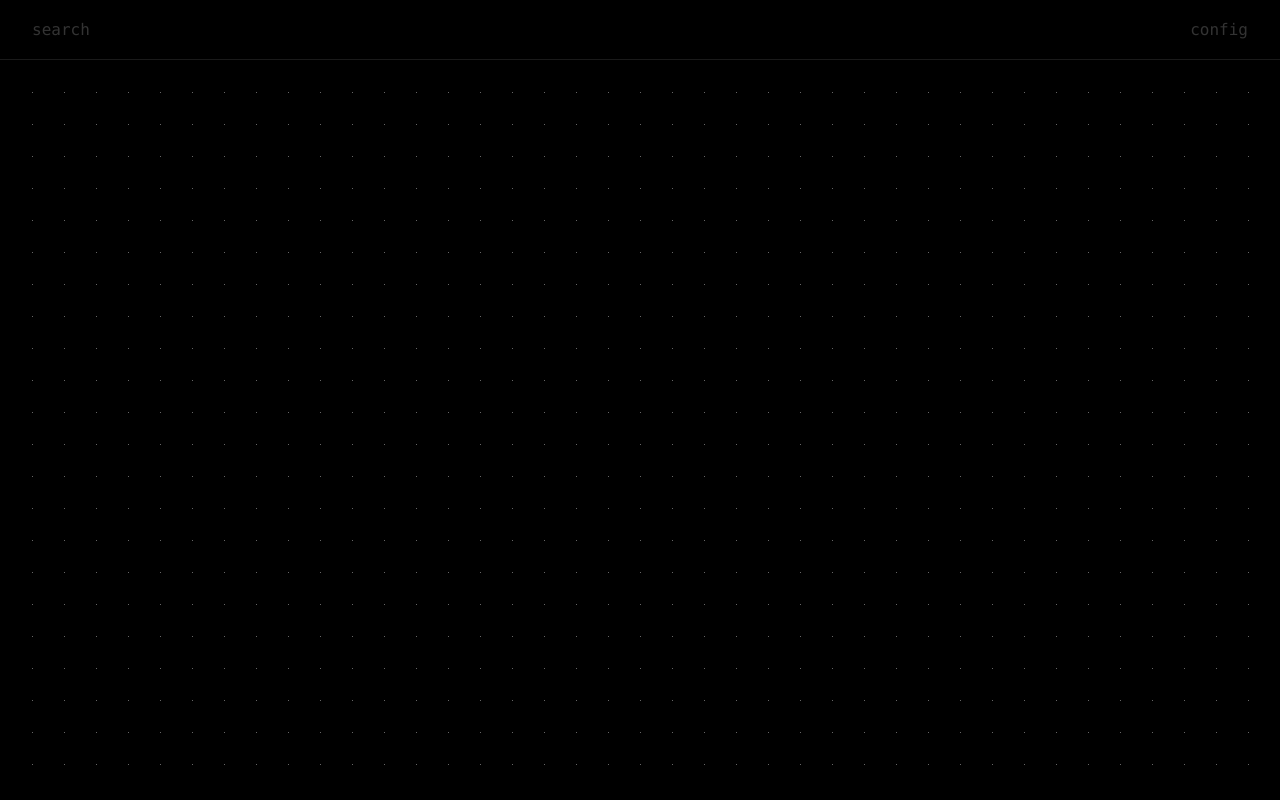
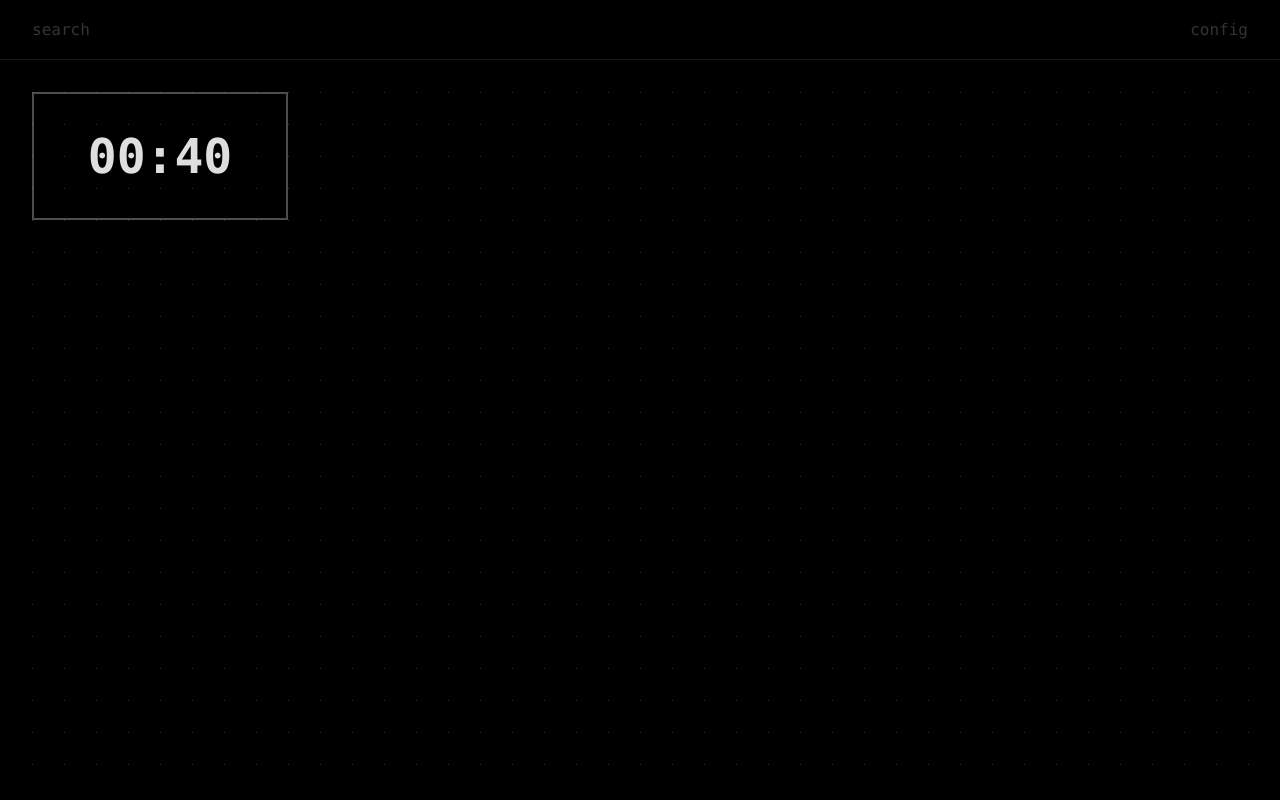
Before and after one commit to p3rcypj/dashboard-app, a React (Vite) app: page / in a window 1280 px wide. Built offline with nearby package versions, Linux system fonts and the light colour scheme.

Commit message:
Create the first widget

```diff
--- a/src/webapp/app/App.tsx
+++ b/src/webapp/app/App.tsx
@@ -2,6 +2,7 @@ import React from "react";
 import { Grid } from "../components/grid/Grid";
 import { AppContext, defaultAppContext } from "./context";
 import { AppBar } from "../components/app-bar/AppBar";
+import { TimeWidget } from "../widgets/time/TimeWidget";
 import "./styles.css";
 
 export const App = React.memo(() => {
@@ -12,7 +13,9 @@ export const App = React.memo(() => {
         <AppContext.Provider value={appContext}>
             <div className={className}>
                 <AppBar />
-                <Grid />
+                <Grid>
+                    <TimeWidget />
+                </Grid>
             </div>
         </AppContext.Provider>
     );
--- a/src/webapp/app/styles.css
+++ b/src/webapp/app/styles.css
@@ -13,8 +13,10 @@
 
     /* Colors */
     --text-primary: rgba(255, 255, 255, 0.87);
-    --text-discreet: rgba(255, 255, 255, 0.2);
-    --discreet: rgba(255, 255, 255, 0.1);
+    --text-muted: rgba(255, 255, 255, 0.2);
+    --primary: rgba(255, 255, 255, 0.87);
+    --secondary: rgba(255, 255, 255, 0.3);
+    --muted: rgba(255, 255, 255, 0.1);
 }
 
 body {
--- a/src/webapp/components/app-bar/app-bar.css
+++ b/src/webapp/components/app-bar/app-bar.css
@@ -5,7 +5,7 @@
     padding: 1em 2em;
     height: 60px;
     box-sizing: border-box;
-    border-bottom: 1px solid var(--discreet);
+    border-bottom: 1px solid var(--muted);
 }
 
 .app.mobile .app-bar {
@@ -22,16 +22,16 @@
 }
 
 .search-bar::placeholder {
-    color: var(--text-discreet);
+    color: var(--text-muted);
 }
 
 .search-bar:focus {
     outline: none;
-    border-bottom: 1px solid var(--text-discreet);
+    border-bottom: 1px solid var(--text-muted);
 }
 
 .app-bar button.text-button {
-    color: var(--text-discreet);
+    color: var(--text-muted);
 }
 
 .app-bar button.text-button:focus,
--- /dev/null
+++ b/src/webapp/components/flex-box/FlexBox.tsx
@@ -0,0 +1,14 @@
+import styled from "styled-components";
+
+interface FlexBoxProps {
+    flexDirection?: string;
+    justifyContent?: string;
+    alignItems?: string;
+}
+
+export const FlexBox = styled.div<FlexBoxProps>`
+    display: flex;
+    flex-direction: ${props => props.flexDirection || "row"};
+    justify-content: ${props => props.justifyContent || "center"};
+    align-items: ${props => props.alignItems || "center"};
+`;
--- a/src/webapp/components/grid/Grid.tsx
+++ b/src/webapp/components/grid/Grid.tsx
@@ -2,10 +2,14 @@ import React from "react";
 import styled from "styled-components";
 import { useAppContext } from "../../app/context";
 
-export const Grid: React.FC = React.memo(() => {
+export const Grid = React.memo((props: React.PropsWithChildren) => {
     const { cols, rows, patternSize } = useGrid();
 
-    return <Background cols={cols} rows={rows} patternSize={patternSize}></Background>;
+    return (
+        <Background cols={cols} rows={rows} patternSize={patternSize}>
+            {props.children}
+        </Background>
+    );
 });
 
 function useGrid() {
@@ -55,15 +59,14 @@ const Background = styled.div<BackgroundProps>`
     --background-size: ${({ patternSize }) => `${patternSize}px ${patternSize}px`};
     --background-position: ${({ patternSize }) => `${patternSize / 2}px ${patternSize / 2}px`};
 
-    display: flex;
-    justify-content: center;
-    align-items: center;
     width: var(--width);
     height: var(--height);
-    margin: 1em auto 0;
     background-image: var(--url);
     background-size: var(--background-size);
     background-position: var(--background-position);
+
+    margin: 1em auto 0;
+    padding: var(--background-position);
     background-repeat: repeat;
 `;
 
--- /dev/null
+++ b/src/webapp/components/widget/Widget.tsx
@@ -0,0 +1,13 @@
+import React, { PropsWithChildren } from "react";
+import { FlexBox } from "../flex-box/FlexBox";
+import "./widget.css";
+
+interface WidgetProps extends PropsWithChildren {}
+
+export const Widget: React.FC<WidgetProps> = React.memo(props => {
+    return (
+        <FlexBox className="widget" flexDirection="column">
+            <FlexBox>{props.children}</FlexBox>
+        </FlexBox>
+    );
+});
--- /dev/null
+++ b/src/webapp/components/widget/widget.css
@@ -0,0 +1,6 @@
+.widget {
+    width: 256px;
+    height: 128px;
+    border: 2px solid var(--secondary);
+    box-sizing: border-box;
+}
--- /dev/null
+++ b/src/webapp/widgets/time/TimeWidget.tsx
@@ -0,0 +1,54 @@
+import React from "react";
+import styled from "styled-components";
+import { FlexBox } from "../../components/flex-box/FlexBox";
+import { Widget } from "../../components/widget/Widget";
+
+export const TimeWidget: React.FC = React.memo(() => {
+    const time = useTime();
+
+    return (
+        <StyledWidget>
+            <FlexBox>
+                <Display>{time}</Display>
+            </FlexBox>
+        </StyledWidget>
+    );
+});
+
+function useTime() {
+    const [time, setTime] = React.useState(getCurrentTime());
+
+    React.useEffect(() => {
+        const msRemaining = 60e3 - (new Date().getSeconds() * 1e3 + new Date().getMilliseconds());
+
+        const timer = setInterval(() => {
+            setTime(getCurrentTime());
+        }, msRemaining * 60e3);
+
+        return () => {
+            clearInterval(timer);
+        };
+    }, []);
+
+    return time;
+}
+
+function getCurrentTime() {
+    const date = new Date();
+    const hours = date.getHours().toString().padStart(2, "0");
+    const minutes = date.getMinutes().toString().padStart(2, "0");
+
+    return `${hours}:${minutes}`;
+}
+
+const StyledWidget = styled(Widget)`
+    &.widget {
+        border: unset !important;
+    }
+`;
+
+const Display = styled.span`
+    font-size: 3rem;
+    color: var(--text-primary);
+    font-weight: 700;
+`;
```
